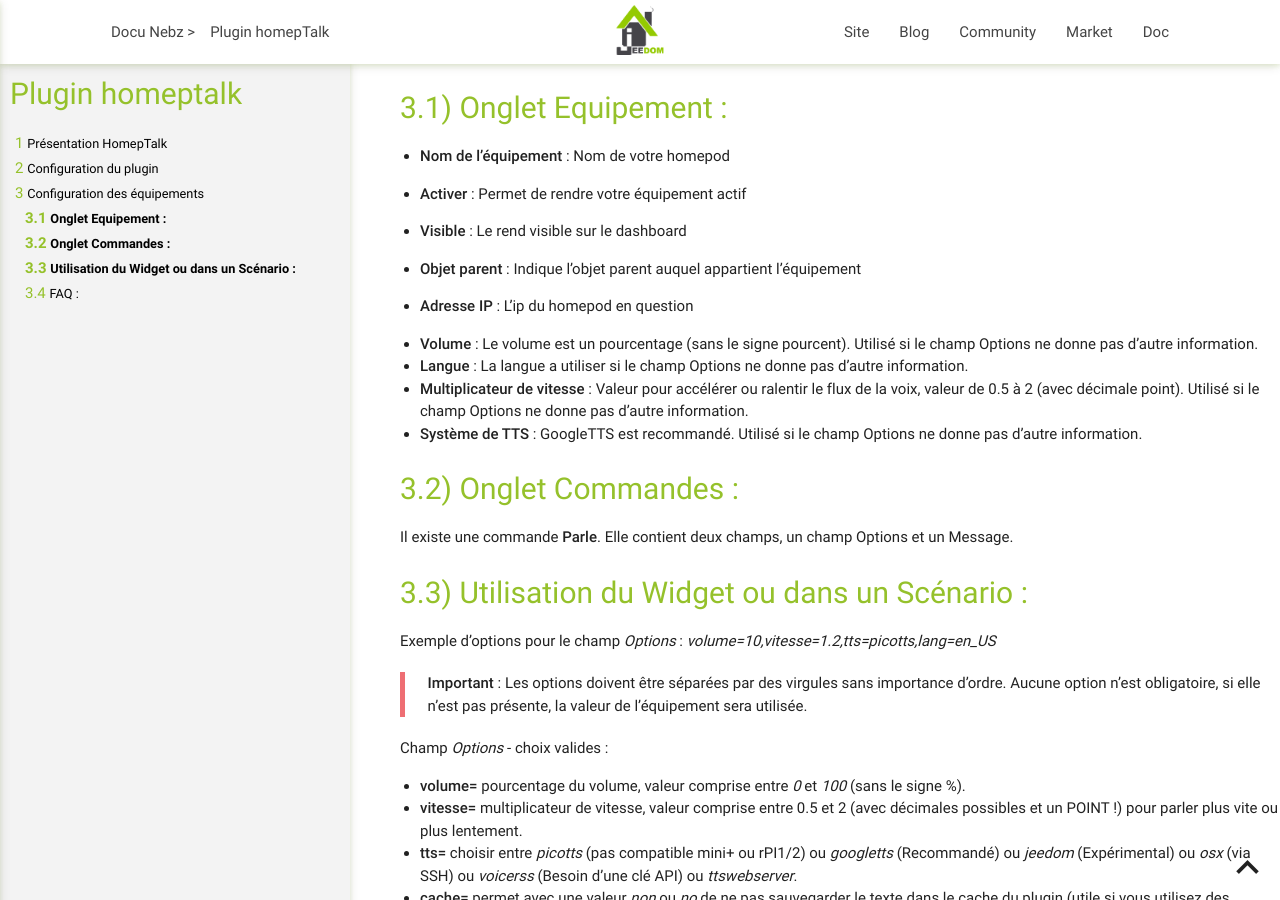
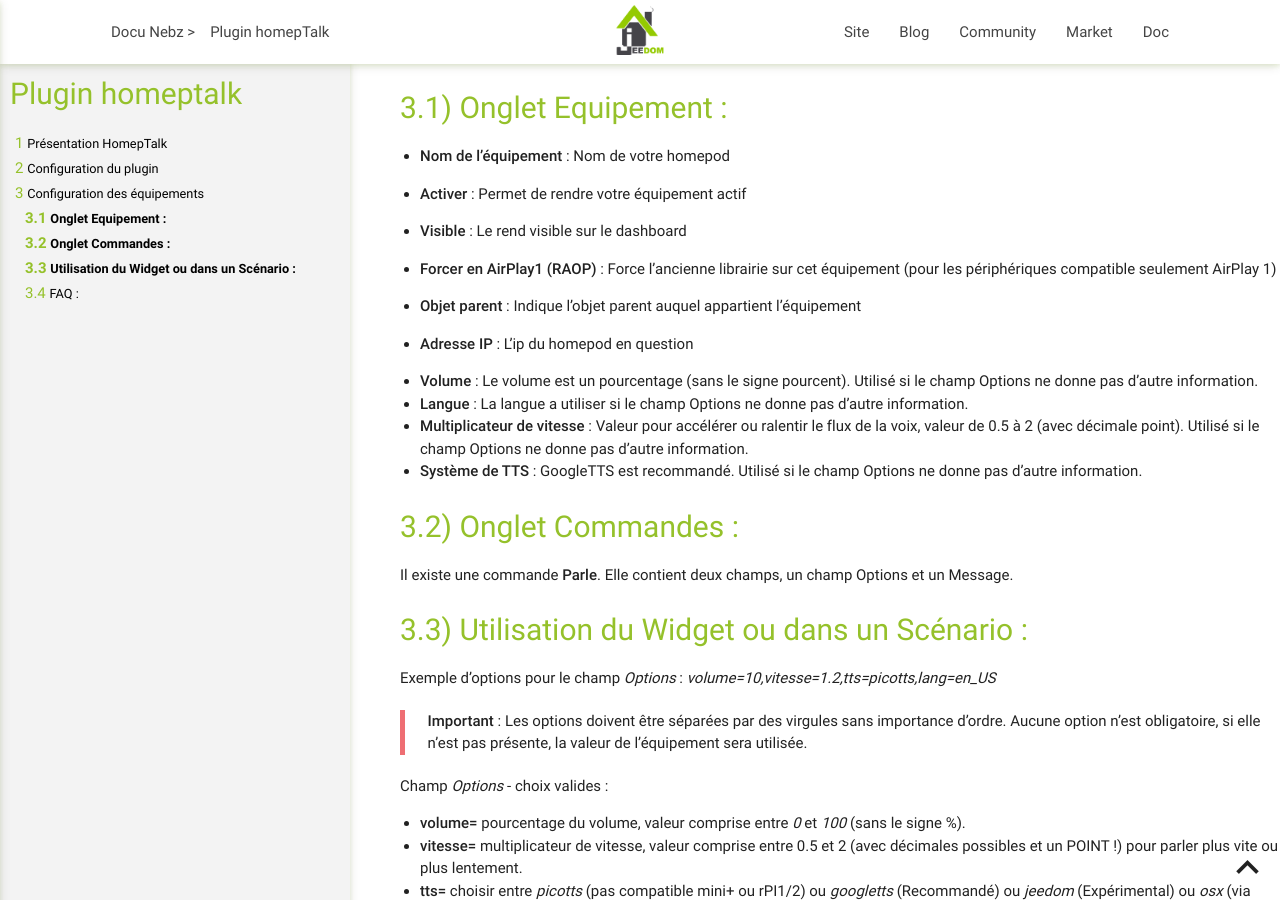
Before and after one commit to NebzHB/jeedom_docs, a Jekyll site: the page built from plugins/homepTalk/fr_FR/index.md, in a window 1280 px wide and 900 px high, scrolled down 1430 px. Built offline with Jekyll 4.4.1, drawn with Linux system fonts in a browser that asks for light colours.

Commit message:
Add AirPlay1 forcing option description
Added description for forcing AirPlay1 on compatible devices.

```diff
--- a/plugins/homepTalk/fr_FR/index.md
+++ b/plugins/homepTalk/fr_FR/index.md
@@ -51,6 +51,8 @@
 -   **Activer** : Permet de rendre votre équipement actif
 
 -   **Visible** : Le rend visible sur le dashboard
+
+-   **Forcer en AirPlay1 (RAOP)** : Force l'ancienne librairie sur cet équipement (pour les périphériques compatible seulement AirPlay 1)
 
 -   **Objet parent** : Indique l’objet parent auquel appartient l’équipement
 
```
